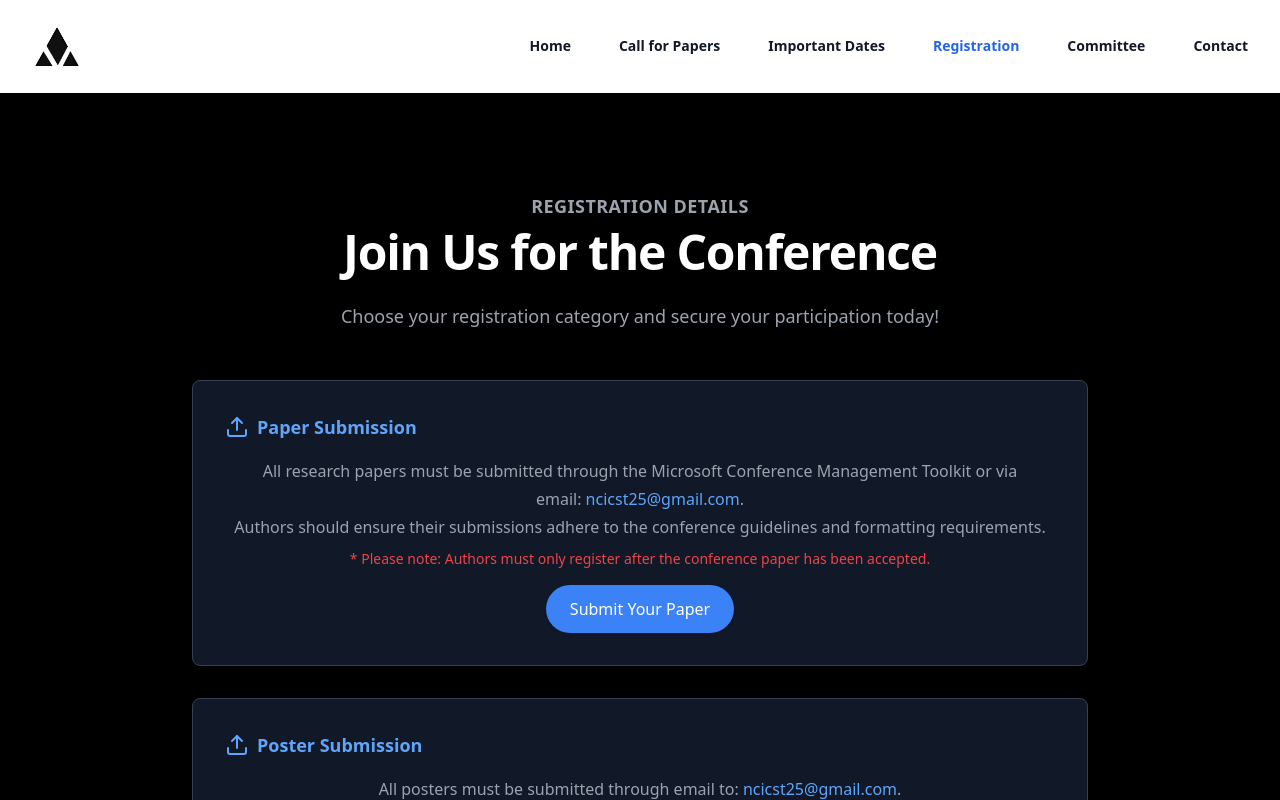
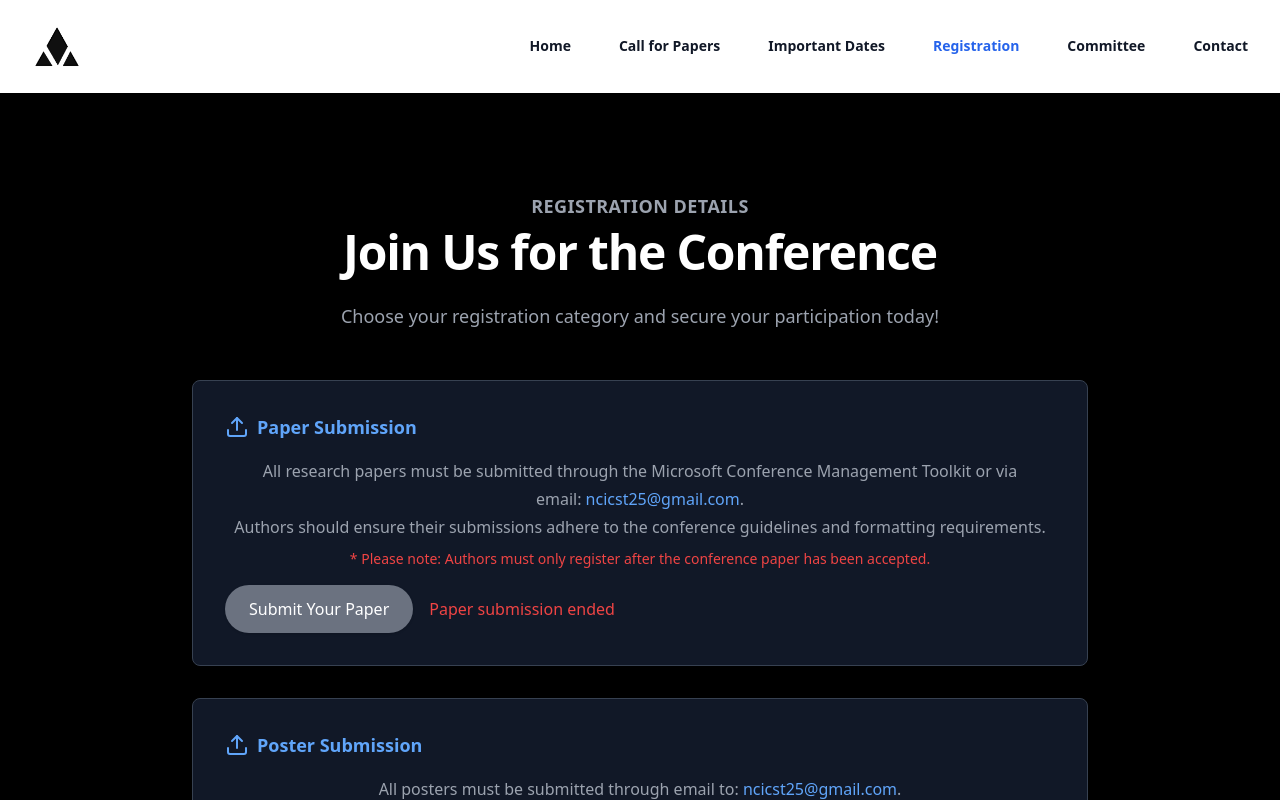
Before and after one commit to GVN101/conference-website, a React (Vite) app in the folder project/: page /registration in a window 1280 px wide. Shown: the top 800 px of the page. Built offline with nearby package versions, Linux system fonts and the light colour scheme.

Commit message:
disabled buttons,changed dates

```diff
--- a/project/src/pages/CallForPaper.tsx
+++ b/project/src/pages/CallForPaper.tsx
@@ -150,9 +150,7 @@ export default function CallForPaper() {
               <Upload className="h-6 w-6 text-blue-600" />
               Paper Submission
             </h3>
-            {/* <p className="mt-4 text-base leading-7 text-gray-600">
-              All research papers must be submitted through the Microsoft Conference Management Toolkit or to the email: ncicst25@gmail.com. Authors should ensure their submissions adhere to the conference guidelines and formatting requirements.
-            </p> */}
+
             <p className="mt-4 text-base leading-7 text-gray-600">
               All research papers must be submitted through the Microsoft Conference Management Toolkit or via email:&nbsp;
               <a
@@ -167,17 +165,18 @@ export default function CallForPaper() {
             <p className="mt-2 text-sm text-red-600 font-medium">
               * Please note: Authors must only register after the conference paper has been accepted.
             </p>
-            <div className="mt-4">
-              <a
-                href="https://cmt3.research.microsoft.com/NCICST2025"
-                target="_blank"
-                rel="noopener noreferrer"
-                className="inline-block bg-blue-600 text-white font-medium px-6 py-3 rounded-full shadow hover:bg-blue-700 transition"
+
+            <div className="mt-4 flex items-center gap-x-4">
+              <button
+                disabled
+                className="inline-block bg-gray-400 text-white font-medium px-6 py-3 rounded-full shadow cursor-not-allowed"
               >
                 Submit Your Paper
-              </a>
+              </button>
+              <span className="text-red-600 font-medium">Paper submission ended</span>
             </div>
           </motion.div>
+
           <motion.div
             initial={{ opacity: 0, y: 30 }}
             whileInView={{ opacity: 1, y: 0 }}
--- a/project/src/pages/Home.tsx
+++ b/project/src/pages/Home.tsx
@@ -48,7 +48,6 @@ export default function Home() {
     whileInView={{ opacity: 1, y: 0 }}
     transition={{ duration: 0.8, delay: 0.4 }}
     viewport={{ once: true }}
-            // className="rounded-lg bg-white/95 p-8 shadow-lg hover:shadow-xl transition-all duration-300 backdrop-blur-sm"
     className="rounded-lg bg-gray-900/80 p-8 shadow-lg hover:shadow-xl transition-all duration-300 backdrop-blur-sm"
   >
     <h3 className="text-xl font-semibold text-white flex items-center gap-x-2">
@@ -70,18 +69,19 @@ export default function Home() {
     <p className="mt-2 text-sm text-red-400 font-medium">
       * Please note: Authors must only register after the conference paper has been accepted.
     </p>
-            <div className="mt-4">
-              <a
-                href="https://cmt3.research.microsoft.com/NCICST2025"
-                target="_blank"
-                rel="noopener noreferrer"
-                className="inline-block bg-blue-600 text-white font-medium px-6 py-3 rounded-full shadow hover:bg-blue-700 transition-colors duration-300 hover:scale-105 transform"
+
+    <div className="mt-4 flex items-center gap-x-4">
+      <button
+        disabled
+        className="inline-block bg-gray-500 text-white font-medium px-6 py-3 rounded-full shadow cursor-not-allowed"
       >
         Submit Your Paper
-              </a>
+      </button>
+      <span className="text-red-400 font-medium">Paper submission ended</span>
     </div>
   </motion.div>
 </div>
+
 
         {/* Hybrid Mode Section */}
         <div className="bg-white/0 py-12">
--- a/project/src/pages/ImportantDates.tsx
+++ b/project/src/pages/ImportantDates.tsx
@@ -8,9 +8,14 @@ const dates = [
     description: 'Last day to submit your research papers',
   },
   {
-    date: 'March 10, 2025',
+    date: 'March 05, 2025',
     event: 'Paper Submission Deadline extended',
     description: 'Extended Last day to submit your research papers',
+  },
+  {
+    date: 'March 06, 2025',
+    event: 'Paper Submission Ended',
+    description: 'Paper submission closed',
   },
   {
     date: 'March 10, 2025',
@@ -136,17 +141,17 @@ export default function ImportantDates() {
                 </div>
                 <div className="flex-auto">
                   <h3
-                    className={`text-lg font-semibold leading-8 text-gray-900 ${index === 0 ? 'line-through text-gray-500' : ''}`}
+                    className={`text-lg font-semibold leading-8 text-gray-900 ${(index === 0 || index === 1) ? 'line-through text-gray-500' : ''}`}
                   >
                     {item.date}
                   </h3>
                   <p
-                    className={`mt-1 text-base font-semibold leading-7 text-blue-600 ${index === 0 ? 'line-through text-gray-500' : ''}`}
+                    className={`mt-1 text-base font-semibold leading-7 text-blue-600 ${(index === 0 || index === 1) ? 'line-through text-gray-500' : ''}`}
                   >
                     {item.event}
                   </p>
                   <p
-                    className={`mt-1 text-base leading-7 text-gray-600 ${index === 0 ? 'line-through text-gray-500' : ''}`}
+                    className={`mt-1 text-base leading-7 text-gray-600 ${(index === 0 || index === 1) ? 'line-through text-gray-500' : ''}`}
                   >
                     {item.description}
                   </p>
--- a/project/src/pages/Registration.tsx
+++ b/project/src/pages/Registration.tsx
@@ -1,189 +1,3 @@
-
-// import { ArrowUpRight, Upload, Download } from 'lucide-react';
-// import { motion } from 'framer-motion';
-
-// interface Category {
-//   name: string;
-//   price: string;
-// }
-
-// interface RegistrationType {
-//   type: string;
-//   categories: Category[];
-//   registrationLink?: string;
-// }
-
-// interface RegistrationButtonProps {
-//   link?: string;
-//   isDisabled?: boolean;
-// }
-
-// const registrationTypes: RegistrationType[] = [
-//   {
-//     type: 'Paper Presentation',
-//     categories: [
-//       { name: 'Faculty / Research Scholars', price: '₹1,000.00' },
-//       { name: 'UG / PG students', price: '₹750.00' },
-//       { name: 'Industry / R&D Institutes', price: '₹2,000.00' },
-//     ],
-//     registrationLink: 'https://forms.gle/J1bqNB7tz96GxRrE7',
-//   },
-//   {
-//     type: 'Poster Presentation',
-//     categories: [
-//       { name: 'Faculty / Research Scholars', price: '₹500.00' },
-//       { name: 'UG / PG students', price: '₹250.00' },
-//     ],
-//     registrationLink: 'https://forms.gle/MoX7mfDyo1hGyr1VA',
-//   },
-//   {
-//     type: 'Workshop Registration',
-//     categories: [{ name: 'All participants', price: '₹500.00' }],
-//   },
-// ];
-
-// export default function Registration() {
-//   const RegistrationButton = ({ link, isDisabled }: RegistrationButtonProps) =>
-//     isDisabled ? (
-//       <span className="inline-flex items-center justify-center rounded-md bg-gray-600 px-6 py-3 text-base font-medium text-gray-300 shadow-md w-full cursor-not-allowed">
-//         Available Soon
-//       </span>
-//     ) : (
-//       <a
-//         href={link}
-//         target="_blank"
-//         rel="noopener noreferrer"
-//         className="inline-flex items-center justify-center rounded-md bg-blue-500 px-6 py-3 text-base font-medium text-white shadow-md hover:bg-blue-600 transition-colors duration-300 w-full"
-//       >
-//         Register Now
-//         <ArrowUpRight className="ml-2 h-5 w-5 text-white" />
-//       </a>
-//     );
-
-//   return (
-//     <div className="bg-black py-24 sm:py-32 text-white">
-//       <div className="mx-auto max-w-7xl px-6 lg:px-8">
-//         <div className="mx-auto max-w-4xl lg:text-center">
-//           <h2 className="text-lg font-bold tracking-wide uppercase text-gray-400">Registration Details</h2>
-//           <p className="mt-2 text-4xl font-extrabold tracking-tight sm:text-5xl text-white">
-//             Join Us for the Conference
-//           </p>
-//           <p className="mt-6 text-lg leading-8 text-gray-400">
-//             Choose your registration category and secure your participation today!
-//           </p>
-
-//           {/* Flex container to align both cards */}
-//           <div className="flex flex-col items-center w-full space-y-8 mt-12">
-//             {/* Paper Submission Card */}
-//             <motion.div
-//               initial={{ opacity: 0, y: 30 }}
-//               whileInView={{ opacity: 1, y: 0 }}
-//               transition={{ duration: 0.8, delay: 0.4 }}
-//               viewport={{ once: true }}
-//               className="max-w-4xl w-full rounded-lg bg-gray-900 p-8 shadow-lg hover:shadow-xl transition-shadow duration-300 border border-gray-700 text-gray-200"
-//             >
-//               <h3 className="text-lg font-semibold flex items-center gap-x-2 text-blue-400">
-//                 <Upload className="h-6 w-6 text-blue-400" />
-//                 Paper Submission
-//               </h3>
-//               <p className="mt-4 text-base leading-7 text-gray-400">
-//                 All research papers must be submitted through the Microsoft Conference Management Toolkit or via email:&nbsp;
-//                 <a href="mailto:ncicst25@gmail.com" className="text-blue-400 hover:underline">
-//                   ncicst25@gmail.com
-//                 </a>.
-//                 <br />
-//                 Authors should ensure their submissions adhere to the conference guidelines and formatting requirements.
-//               </p>
-//               <p className="mt-2 text-sm text-red-500 font-medium">
-//                 * Please note: Authors must only register after the conference paper has been accepted.
-//               </p>
-//               <div className="mt-4">
-//                 <a
-//                   href="https://cmt3.research.microsoft.com/NCICST2025"
-//                   target="_blank"
-//                   rel="noopener noreferrer"
-//                   className="inline-block bg-blue-500 text-white font-medium px-6 py-3 rounded-full shadow hover:bg-blue-600 transition"
-//                 >
-//                   Submit Your Paper
-//                 </a>
-//               </div>
-//             </motion.div>
-
-//             {/* Poster Submission Card */}
-//             <motion.div
-//               initial={{ opacity: 0, y: 30 }}
-//               whileInView={{ opacity: 1, y: 0 }}
-//               transition={{ duration: 0.8, delay: 0.6 }}
-//               viewport={{ once: true }}
-//               className="max-w-4xl w-full rounded-lg bg-gray-900 p-8 shadow-lg hover:shadow-xl transition-shadow duration-300 border border-gray-700 text-gray-200"
-//             >
-//               <h3 className="text-lg font-semibold flex items-center gap-x-2 text-blue-400">
-//                 <Upload className="h-6 w-6 text-blue-400" />
-//                 Poster Submission
-//               </h3>
-//               <p className="mt-4 text-base leading-7 text-gray-400">
-//                 All posters must be submitted through email to:&nbsp;
-//                 <a href="mailto:ncicst25@gmail.com" className="text-blue-400 hover:underline">
-//                   ncicst25@gmail.com
-//                 </a>.
-//                 <br />
-//                 Authors should ensure their poster submissions follow the conference poster guidelines and formatting requirements.
-//               </p>
-//               <div className="mt-6 flex flex-col sm:flex-row gap-4">
-//               <a href="\images\guidelines_poster.png" download className="flex items-center justify-center bg-gray-800 hover:bg-gray-700 text-white font-medium px-4 py-2 rounded-lg shadow transition">
-//                 <Download className="mr-2 h-5 w-5" /> Download Guidelines
-//               </a>
-//               <a href="/images/poster_template.png" download className="flex items-center justify-center bg-gray-800 hover:bg-gray-700 text-white font-medium px-4 py-2 rounded-lg shadow transition">
-//                 <Download className="mr-2 h-5 w-5" /> Download Template
-//               </a>
-//               </div>
-//               <p className="mt-2 text-sm text-red-500 font-medium">
-//                 * Please note: Authors must only register after the poster has been accepted.
-//               </p>
-//               <div className="mt-4">
-//                 <a
-//                   href="mailto:ncicst25@gmail.com?subject=Poster Submission&body=Dear Organizing Team,%0D%0A%0D%0A I would like to submit my poster for the conference. Please find the attached poster.%0D%0A%0D%0ARegards,%0D%0A[Your Name]"
-//                   className="inline-block bg-blue-500 text-white font-medium px-6 py-3 rounded-full shadow hover:bg-blue-600 transition"
-//                 >
-//                   Submit Your Poster
-//                 </a>
-//               </div>
-
-//             </motion.div>
-//           </div>
-//         </div>
-
-//         {/* Registration Cards */}
-//         <div className="mx-auto mt-16 grid max-w-4xl grid-cols-1 gap-8 sm:max-w-5xl lg:max-w-6xl lg:grid-cols-3">
-//           {registrationTypes.map((tier) => (
-//             <div
-//               key={tier.type}
-//               className="flex flex-col rounded-3xl bg-gray-900 p-8 shadow-lg ring-1 ring-gray-700 xl:p-10 text-gray-200"
-//             >
-//               <h3 className="text-xl font-semibold text-blue-400">{tier.type}</h3>
-//               <ul className="mt-4 space-y-4 text-base flex-grow">
-//                 {tier.categories.map((category) => (
-//                   <li key={category.name} className="flex justify-between border-b border-gray-700 pb-2 last:border-none">
-//                     <span>{category.name}</span>
-//                     <span className="font-bold text-blue-400">{category.price}</span>
-//                   </li>
-//                 ))}
-//               </ul>
-//               <div className="mt-8">
-//                 <RegistrationButton link={tier.registrationLink} isDisabled={!tier.registrationLink} />
-//               </div>
-//             </div>
-//           ))}
-//         </div>
-
-//         <div className="mt-8 text-center">
-//           <p className="text-sm text-gray-400">* Registration fees are non-refundable</p>
-//         </div>
-//       </div>
-//     </div>
-//   );
-// }
-
 import { ArrowUpRight, Upload, Download } from 'lucide-react';
 import { motion } from 'framer-motion';
 
@@ -278,17 +92,17 @@ export default function Registration() {
               <p className="mt-2 text-sm text-red-500 font-medium">
                 * Please note: Authors must only register after the conference paper has been accepted.
               </p>
-              <div className="mt-4">
-                <a
-                  href="https://cmt3.research.microsoft.com/NCICST2025"
-                  target="_blank"
-                  rel="noopener noreferrer"
-                  className="inline-block bg-blue-500 text-white font-medium px-6 py-3 rounded-full shadow hover:bg-blue-600 transition"
+              <div className="mt-4 flex items-center gap-x-4">
+                <button
+                  disabled
+                  className="inline-block bg-gray-500 text-white font-medium px-6 py-3 rounded-full shadow cursor-not-allowed"
                 >
                   Submit Your Paper
-                </a>
+                </button>
+                <span className="text-red-500 font-medium">Paper submission ended</span>
               </div>
             </motion.div>
+
 
             {/* Poster Submission Card */}
             <motion.div
```
Lines whose indentation alone changed are shown as unchanged.
